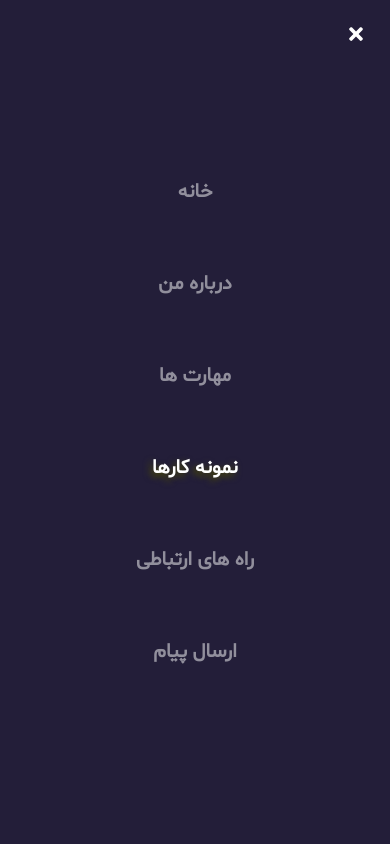
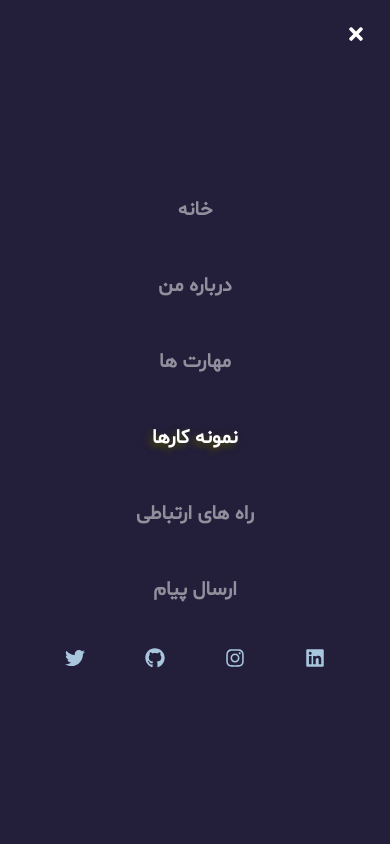
Before and after one commit to MatinT-SA/My-Personal-Website, a Next.js app: page / in a window 390 px wide. Both pictures are taken after a click on the button "Open menu". Shown: the top 844 px of the page. Built offline with nearby package versions, Linux system fonts and the light colour scheme.

Commit message:
working on styles of our isMenuOpen for hamburger icon

```diff
--- a/app/components/Navigation.js
+++ b/app/components/Navigation.js
@@ -2,6 +2,7 @@
 
 import { useEffect, useRef, useState } from "react";
 import { FaBars, FaTimes } from "react-icons/fa";
+import SocialLinks from "./profile/profie/profile-card/SocialLinks";
 
 export default function Navigation() {
   const [isMenuOpen, setIsMenuOpen] = useState(false);
@@ -118,10 +119,9 @@ export default function Navigation() {
       <ul
         className={`mainMenu list-none ${
           isMenuOpen
-            ? "fixed w-full inset-0 z-40 flex flex-col justify-center items-center bg-purple-primary text-white"
-            : "hidden hamburger:flex hamburger:flex-row hamburger:items-center hamburger:justify-between hamburger:mr-10 hamburger:w-full"
+            ? "fixed w-full inset-0 z-40 flex flex-col gap-2 justify-center items-center bg-purple-primary text-white"
+            : "hidden hamburger:flex hamburger:flex-row gap-0 hamburger:items-center hamburger:justify-between hamburger:mr-10 hamburger:w-full"
         }`}
-        style={{ gap: isMenuOpen ? "1.5rem" : "0" }}
       >
         {links.map(({ id, label }) => {
           const isActive = activeSection === id;
@@ -144,6 +144,13 @@ export default function Navigation() {
             </li>
           );
         })}
+
+        {/* Add social links at the bottom for mobile menu */}
+        {isMenuOpen && (
+          <li>
+            <SocialLinks isMenuOpen={isMenuOpen} />
+          </li>
+        )}
       </ul>
     </nav>
   );
--- a/app/components/profile/profie/profile-card/SocialLinks.js
+++ b/app/components/profile/profie/profile-card/SocialLinks.js
@@ -1,7 +1,7 @@
 import React from "react";
 import { FaGithub, FaInstagram, FaLinkedin, FaTwitter } from "react-icons/fa";
 
-export default function SocialLinks() {
+export default function SocialLinks({ isMenuOpen }) {
   const links = [
     {
       icon: <FaLinkedin />,
@@ -25,8 +25,10 @@ export default function SocialLinks() {
     },
   ];
 
+  const gapClass = isMenuOpen ? "gap-15 mt-4" : "gap-5 mt-7";
+
   return (
-    <div className="flex gap-5 mt-7 text-xl text-blue-light">
+    <div className={`flex ${gapClass} text-xl text-blue-light`}>
       {links.map(({ icon, url, color }, idx) => (
         <a key={idx} href={url} target="_blank" rel="noopener" aria-label={url}>
           {React.cloneElement(icon, { className: `transition ${color}` })}
```
